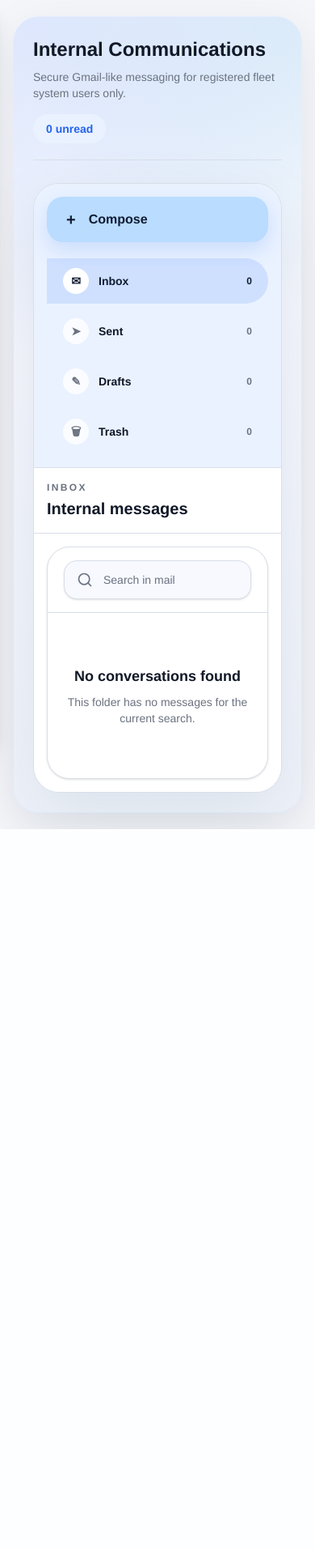
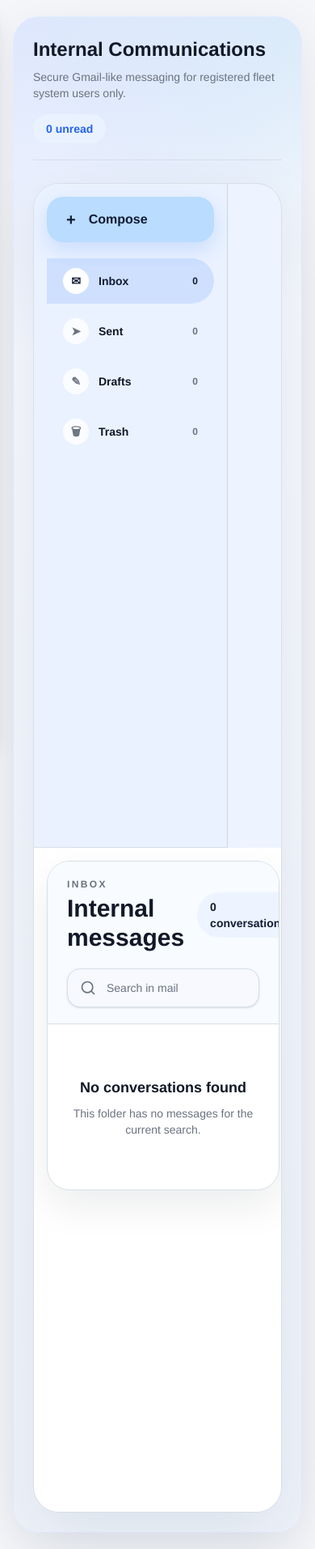
Before and after one commit to Lindex54/fleet-system, a PHP site: page /modules/communications/index.php in a window 390 px wide. Shown: the whole page at 81% size. Before the commit the page ends 1024 px from the top, so only its background shows below. Run offline with PHP 8.4, Linux system fonts and the light colour scheme; the visitor is signed in with stand-in values (Sample User, id 1); data comes from the database, SQL or seed files in the repository; data that the repository does not hold is empty; style sheets or scripts are compiled from the project's sources.

Commit message:
inital commits

```diff
--- a/includes/message-mailbox.php
+++ b/includes/message-mailbox.php
@@ -141,14 +141,14 @@ $mailboxBackFromThreadQuery = $mailboxBackToFolderQuery;
 <?php endif; ?>
 
 <section class="overflow-hidden rounded-[32px] border border-fleet-line bg-[#eef4ff] shadow-[0_26px_80px_rgba(15,23,42,0.08)]">
-    <div class="grid xl:grid-cols-[240px_minmax(0,1fr)]">
-        <aside class="border-b border-fleet-line bg-[#eaf2ff] p-4 xl:min-h-[820px] xl:border-b-0 xl:border-r">
-            <a href="<?= htmlspecialchars($mailboxPageUrl . $mailboxPageQuery(['view' => 'compose', 'compose' => 1, 'thread' => null, 'reply' => null, 'forward' => null, 'draft' => null]), ENT_QUOTES, 'UTF-8'); ?>" class="inline-flex h-14 w-full items-center gap-4 rounded-[20px] bg-[#b9dcff] px-6 text-base font-semibold text-fleet-sidebar shadow-[0_10px_25px_rgba(59,130,246,0.18)] transition hover:bg-[#a7d2ff] xl:w-[180px]">
+    <div class="items-stretch" style="display:flex; flex-wrap:wrap;">
+        <aside class="border-b border-fleet-line bg-[#eaf2ff] p-4" style="flex:0 0 240px; width:240px; min-height:820px; border-right:1px solid rgba(203,213,225,1);">
+            <a href="<?= htmlspecialchars($mailboxPageUrl . $mailboxPageQuery(['view' => 'compose', 'compose' => 1, 'thread' => null, 'reply' => null, 'forward' => null, 'draft' => null]), ENT_QUOTES, 'UTF-8'); ?>" class="inline-flex h-14 w-full items-center gap-4 rounded-[20px] bg-[#b9dcff] px-6 text-base font-semibold text-fleet-sidebar shadow-[0_10px_25px_rgba(59,130,246,0.18)] transition hover:bg-[#a7d2ff] lg:w-[180px]">
                 <span class="text-xl leading-none">+</span>
                 <span>Compose</span>
             </a>
 
-            <nav class="mt-5 space-y-1.5">
+            <nav class="mt-5 space-y-1.5" style="max-width:220px;">
                 <?php foreach ($mailboxFolders as $folderKey): ?>
                     <?php $isActiveFolder = $mailboxFolder === $folderKey; ?>
                     <a href="<?= htmlspecialchars($mailboxPageUrl . $mailboxPageQuery(['view' => 'folder', 'folder' => $folderKey, 'thread' => null, 'reply' => null, 'forward' => null, 'draft' => null, 'compose' => null]), ENT_QUOTES, 'UTF-8'); ?>" class="flex items-center justify-between rounded-r-full rounded-l-2xl px-5 py-3 text-sm font-semibold transition <?= $isActiveFolder ? 'bg-[#cfe0ff] text-fleet-sidebar' : 'text-fleet-ink hover:bg-white/70'; ?>">
@@ -172,8 +172,8 @@ $mailboxBackFromThreadQuery = $mailboxBackToFolderQuery;
             </nav>
         </aside>
 
-        <section class="bg-white xl:min-h-[820px]">
-            <div class="block xl:hidden border-b border-fleet-line px-4 py-4">
+        <section class="bg-white" style="flex:1 1 0; min-width:320px; min-height:820px;">
+            <div class="hidden border-b border-fleet-line px-4 py-4">
                 <div class="flex items-center justify-between gap-3">
                     <div>
                         <p class="text-xs font-extrabold uppercase tracking-[0.2em] text-fleet-muted"><?= htmlspecialchars($mailboxSelectedFolderLabel, ENT_QUOTES, 'UTF-8'); ?></p>
@@ -187,7 +187,7 @@ $mailboxBackFromThreadQuery = $mailboxBackToFolderQuery;
                 </div>
             </div>
 
-            <div class="hidden xl:block">
+            <div class="block">
                 <?php if ($mailboxView === 'compose'): ?>
                     <div class="px-6 py-6">
                         <div class="mx-6 mt-6 overflow-hidden rounded-[28px] border border-fleet-line bg-white shadow-[0_20px_48px_rgba(15,23,42,0.08)]">
@@ -304,37 +304,41 @@ $mailboxBackFromThreadQuery = $mailboxBackToFolderQuery;
                     </div>
                 <?php elseif ($mailboxView === 'thread' && $mailboxIsThreadMode): ?>
                     <div class="flex min-h-[820px] flex-col">
-                        <div class="flex items-center justify-between gap-4 border-b border-fleet-line bg-white px-6 py-5">
+                        <div class="border-b border-fleet-line bg-white px-8 py-7">
+                            <div class="flex flex-wrap items-start justify-between gap-4">
                                 <div class="flex items-center gap-4">
                                     <a href="<?= htmlspecialchars($mailboxPageUrl . $mailboxBackFromThreadQuery, ENT_QUOTES, 'UTF-8'); ?>" class="inline-flex h-11 items-center rounded-2xl border border-fleet-line bg-white px-4 text-sm font-semibold text-fleet-ink hover:bg-fleet-surface-muted">Back</a>
                                     <div class="min-w-0">
                                         <p class="text-xs font-extrabold uppercase tracking-[0.2em] text-fleet-muted"><?= htmlspecialchars($mailboxSelectedFolderLabel, ENT_QUOTES, 'UTF-8'); ?></p>
                                         <h2 class="mt-1 truncate text-2xl font-extrabold text-fleet-ink"><?= htmlspecialchars($mailboxActiveThread['subject'] ?? 'Conversation', ENT_QUOTES, 'UTF-8'); ?></h2>
+                                        <p class="mt-1 text-sm text-fleet-muted">Reply, forward, read status, and trash actions stay here on the message pane.</p>
                                     </div>
                                 </div>
-                                <div class="flex flex-wrap gap-2">
-                                    <a href="<?= htmlspecialchars($mailboxPageUrl . $mailboxPageQuery(['view' => 'compose', 'thread' => $mailboxThreadId, 'reply' => (string) ($mailboxActiveThread['latest_message_id'] ?? $mailboxThreadId), 'forward' => null, 'draft' => null, 'compose' => null]), ENT_QUOTES, 'UTF-8'); ?>" class="inline-flex h-10 items-center rounded-2xl border border-fleet-line bg-white px-4 text-sm font-semibold text-fleet-ink hover:bg-fleet-surface-muted">Reply</a>
-                                    <a href="<?= htmlspecialchars($mailboxPageUrl . $mailboxPageQuery(['view' => 'compose', 'thread' => $mailboxThreadId, 'forward' => (string) ($mailboxActiveThread['latest_message_id'] ?? $mailboxThreadId), 'reply' => null, 'draft' => null, 'compose' => null]), ENT_QUOTES, 'UTF-8'); ?>" class="inline-flex h-10 items-center rounded-2xl border border-fleet-line bg-white px-4 text-sm font-semibold text-fleet-ink hover:bg-fleet-surface-muted">Forward</a>
+                            </div>
+
+                            <div class="mt-5 flex flex-wrap gap-3 rounded-2xl bg-[#f8fbff] p-4">
+                                <a href="<?= htmlspecialchars($mailboxPageUrl . $mailboxPageQuery(['view' => 'compose', 'thread' => $mailboxThreadId, 'reply' => (string) ($mailboxActiveThread['latest_message_id'] ?? $mailboxThreadId), 'forward' => null, 'draft' => null, 'compose' => null]), ENT_QUOTES, 'UTF-8'); ?>" class="inline-flex h-11 items-center rounded-2xl bg-fleet-sidebar px-5 text-sm font-semibold text-white shadow-sm hover:bg-fleet-sidebar-active">Reply</a>
+                                <a href="<?= htmlspecialchars($mailboxPageUrl . $mailboxPageQuery(['view' => 'compose', 'thread' => $mailboxThreadId, 'forward' => (string) ($mailboxActiveThread['latest_message_id'] ?? $mailboxThreadId), 'reply' => null, 'draft' => null, 'compose' => null]), ENT_QUOTES, 'UTF-8'); ?>" class="inline-flex h-11 items-center rounded-2xl border border-fleet-line bg-white px-5 text-sm font-semibold text-fleet-ink hover:bg-fleet-surface-muted">Forward</a>
                                 <?php if ($mailboxFolder === 'drafts' && !empty($mailboxActiveThread['latest_message_id'])): ?>
-                                        <a href="<?= htmlspecialchars($mailboxPageUrl . $mailboxPageQuery(['view' => 'compose', 'draft' => (string) $mailboxActiveThread['latest_message_id'], 'compose' => 1, 'reply' => null, 'forward' => null]), ENT_QUOTES, 'UTF-8'); ?>" class="inline-flex h-10 items-center rounded-2xl border border-fleet-line bg-white px-4 text-sm font-semibold text-fleet-ink hover:bg-fleet-surface-muted">Edit draft</a>
+                                    <a href="<?= htmlspecialchars($mailboxPageUrl . $mailboxPageQuery(['view' => 'compose', 'draft' => (string) $mailboxActiveThread['latest_message_id'], 'compose' => 1, 'reply' => null, 'forward' => null]), ENT_QUOTES, 'UTF-8'); ?>" class="inline-flex h-11 items-center rounded-2xl border border-fleet-line bg-white px-5 text-sm font-semibold text-fleet-ink hover:bg-fleet-surface-muted">Edit draft</a>
                                 <?php endif; ?>
                                 <form action="<?= htmlspecialchars($mailboxActionUrl, ENT_QUOTES, 'UTF-8'); ?>" method="post" data-fleet-ajax="true">
                                     <input type="hidden" name="thread_id" value="<?= (int) $mailboxThreadId; ?>">
                                     <input type="hidden" name="folder" value="<?= htmlspecialchars($mailboxFolder, ENT_QUOTES, 'UTF-8'); ?>">
                                     <input type="hidden" name="search" value="<?= htmlspecialchars($mailboxSearch, ENT_QUOTES, 'UTF-8'); ?>">
-                                        <button type="submit" name="message_action" value="<?= $mailboxFolder === 'trash' ? 'restore_thread' : 'delete_thread'; ?>" class="inline-flex h-10 items-center rounded-2xl border border-fleet-line bg-white px-4 text-sm font-semibold text-fleet-ink hover:bg-fleet-surface-muted" data-loading-text="Working..."><?= $mailboxFolder === 'trash' ? 'Restore' : 'Trash'; ?></button>
+                                    <button type="submit" name="message_action" value="<?= (($mailboxActiveThread['unread_count'] ?? 0) > 0) ? 'mark_thread_read' : 'mark_thread_unread'; ?>" class="inline-flex h-11 items-center rounded-2xl border border-fleet-line bg-white px-5 text-sm font-semibold text-fleet-ink hover:bg-fleet-surface-muted" data-loading-text="Working..."><?= (($mailboxActiveThread['unread_count'] ?? 0) > 0) ? 'Mark read' : 'Mark unread'; ?></button>
                                 </form>
                                 <form action="<?= htmlspecialchars($mailboxActionUrl, ENT_QUOTES, 'UTF-8'); ?>" method="post" data-fleet-ajax="true">
                                     <input type="hidden" name="thread_id" value="<?= (int) $mailboxThreadId; ?>">
                                     <input type="hidden" name="folder" value="<?= htmlspecialchars($mailboxFolder, ENT_QUOTES, 'UTF-8'); ?>">
                                     <input type="hidden" name="search" value="<?= htmlspecialchars($mailboxSearch, ENT_QUOTES, 'UTF-8'); ?>">
-                                        <button type="submit" name="message_action" value="<?= (($mailboxActiveThread['unread_count'] ?? 0) > 0) ? 'mark_thread_read' : 'mark_thread_unread'; ?>" class="inline-flex h-10 items-center rounded-2xl border border-fleet-line bg-white px-4 text-sm font-semibold text-fleet-ink hover:bg-fleet-surface-muted" data-loading-text="Working..."><?= (($mailboxActiveThread['unread_count'] ?? 0) > 0) ? 'Mark read' : 'Mark unread'; ?></button>
+                                    <button type="submit" name="message_action" value="<?= $mailboxFolder === 'trash' ? 'restore_thread' : 'delete_thread'; ?>" class="inline-flex h-11 items-center rounded-2xl border border-fleet-line bg-white px-5 text-sm font-semibold text-fleet-ink hover:bg-fleet-surface-muted" data-loading-text="Working..."><?= $mailboxFolder === 'trash' ? 'Restore' : 'Trash'; ?></button>
                                 </form>
                             </div>
                         </div>
 
-                        <div class="flex-1 overflow-y-auto px-6 py-6">
-                            <div class="space-y-5">
+                        <div class="flex-1 overflow-y-auto px-8 py-8">
+                            <div class="space-y-6">
                                 <?php foreach ($mailboxActiveThreadMessages as $threadMessage): ?>
                                     <?php
                                     $recipientLabels = array_map(
@@ -343,7 +347,7 @@ $mailboxBackFromThreadQuery = $mailboxBackToFolderQuery;
                                     );
                                     ?>
                                     <article class="overflow-hidden rounded-[26px] border border-fleet-line bg-white shadow-[0_14px_36px_rgba(15,23,42,0.06)]">
-                                        <div class="border-b border-fleet-line bg-[#f8fbff] px-6 py-4">
+                                        <div class="border-b border-fleet-line bg-[#f8fbff] px-7 py-5">
                                             <div class="flex flex-wrap items-start justify-between gap-4">
                                                 <div class="min-w-0">
                                                     <div class="flex flex-wrap items-center gap-3">
@@ -362,11 +366,11 @@ $mailboxBackFromThreadQuery = $mailboxBackToFolderQuery;
                                             </div>
                                         </div>
 
-                                        <div class="px-6 py-6">
+                                        <div class="px-7 py-7">
                                             <div class="whitespace-pre-line text-sm leading-7 text-fleet-ink"><?= htmlspecialchars($threadMessage['body'], ENT_QUOTES, 'UTF-8'); ?></div>
 
                                             <?php if ($threadMessage['attachments'] !== []): ?>
-                                                <div class="mt-6 rounded-2xl border border-fleet-line-soft bg-[#f8fbff] p-4">
+                                                <div class="mt-6 rounded-2xl border border-fleet-line-soft bg-[#f8fbff] p-5">
                                                     <p class="text-xs font-extrabold uppercase tracking-[0.2em] text-fleet-muted">Attachments</p>
                                                     <div class="mt-3 flex flex-wrap gap-3">
                                                         <?php foreach ($threadMessage['attachments'] as $attachment): ?>
@@ -385,7 +389,7 @@ $mailboxBackFromThreadQuery = $mailboxBackToFolderQuery;
                         </div>
 
                         <?php if ($mailboxFolder !== 'trash'): ?>
-                            <div class="border-t border-fleet-line bg-white px-6 py-5">
+                            <div class="border-t border-fleet-line bg-white px-8 py-6">
                                 <div class="flex flex-wrap items-center justify-between gap-4">
                                     <div>
                                         <p class="text-xs font-extrabold uppercase tracking-[0.2em] text-fleet-muted">Quick reply</p>
@@ -396,7 +400,7 @@ $mailboxBackFromThreadQuery = $mailboxBackToFolderQuery;
                                     </a>
                                 </div>
 
-                                <form action="<?= htmlspecialchars($mailboxActionUrl, ENT_QUOTES, 'UTF-8'); ?>" method="post" enctype="multipart/form-data" class="mt-4 space-y-4" data-fleet-ajax="true">
+                                <form action="<?= htmlspecialchars($mailboxActionUrl, ENT_QUOTES, 'UTF-8'); ?>" method="post" enctype="multipart/form-data" class="mt-5 space-y-4" data-fleet-ajax="true">
                                     <input type="hidden" name="folder" value="<?= htmlspecialchars($mailboxFolder, ENT_QUOTES, 'UTF-8'); ?>">
                                     <input type="hidden" name="search" value="<?= htmlspecialchars($mailboxSearch, ENT_QUOTES, 'UTF-8'); ?>">
                                     <input type="hidden" name="thread_id" value="<?= (int) $mailboxThreadId; ?>">
@@ -416,7 +420,7 @@ $mailboxBackFromThreadQuery = $mailboxBackToFolderQuery;
                         <?php endif; ?>
                     </div>
                 <?php else: ?>
-                    <div class="px-4 py-4 xl:px-6 xl:py-6">
+                    <div class="px-4 py-4 lg:px-6 lg:py-6">
                         <div class="overflow-hidden rounded-[28px] border border-fleet-line bg-white shadow-[0_20px_48px_rgba(15,23,42,0.08)]">
                             <div class="border-b border-fleet-line bg-[#f8fbff] px-6 py-5">
                                 <div class="flex items-center justify-between gap-4">
@@ -476,7 +480,7 @@ $mailboxBackFromThreadQuery = $mailboxBackToFolderQuery;
                 <?php endif; ?>
             </div>
 
-            <div class="xl:hidden">
+            <div class="hidden">
                 <?php if ($mailboxIsComposeMode): ?>
                     <div class="px-4 py-4">
                         <div class="overflow-hidden rounded-[28px] border border-fleet-line bg-white shadow-sm">
--- a/modules/vehicle-usage/index.php
+++ b/modules/vehicle-usage/index.php
@@ -142,12 +142,6 @@ $driverBreakdownShowLessUrl = $vehicleUsagePageUrl . (count($driverBreakdownShow
                     </div>
                 </dl>
                 <p class="vehicle-usage-print-subject">SUBJECT: <?= htmlspecialchars($vehicleUsageMemoSubject, ENT_QUOTES, 'UTF-8'); ?></p>
-            </div>
-
-            <div class="border-b border-fleet-line-soft pb-5">
-                <p class="text-xs font-extrabold uppercase tracking-[0.18em] text-fleet-primary">Busitema University Fleet</p>
-                <h2 class="mt-2 text-2xl font-extrabold text-fleet-ink"><?= htmlspecialchars($vehicleUsagePrintTitle, ENT_QUOTES, 'UTF-8'); ?></h2>
-                <p class="mt-2 text-sm text-fleet-muted">Print scope: <?= htmlspecialchars($vehicleUsagePeriodLabel, ENT_QUOTES, 'UTF-8'); ?></p>
             </div>
 
             <div class="mt-6 overflow-x-auto rounded-2xl border border-fleet-line bg-white">
```
Lines whose indentation alone changed are shown as unchanged.
